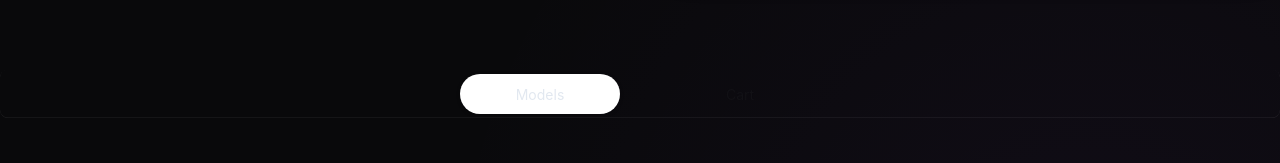
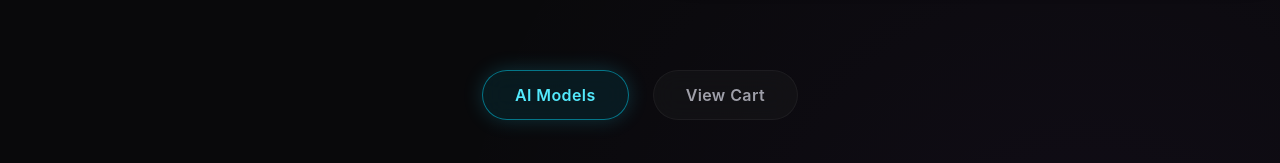
Before and after one commit to mahmudulhasanzb/AI-Models-Hub, a React (Vite) app: page / in a window 1280 px wide. Shown: the part 704-867 px from the top of the page. Built offline with nearby package versions, Linux system fonts and the light colour scheme.

Commit message:
style: modernize App.jsx tabs and upgrade toast container to dark theme

```diff
--- a/src/App.jsx
+++ b/src/App.jsx
@@ -27,33 +27,38 @@ function App() {
        <Hero></Hero>
 
        {/* Filter Buttons */}
-       <div className="tabs tabs-box justify-center gap-10 bg-transparent mt-10 mb-10">
-         <input
-           type="radio"
-           name="my_tabs_1"
-           className="tab rounded-full w-40"
-           aria-label="Models"
-           defaultChecked
+       <div className="flex justify-center gap-6 mt-10 mb-10 relative z-10">
+         <button
+           className={`px-8 py-3 rounded-full font-semibold tracking-wide transition-all duration-300 border backdrop-blur-md ${
+             activeTab === "model"
+               ? "bg-cyan-500/10 border-cyan-400/50 text-cyan-300 shadow-[0_0_20px_rgba(34,211,238,0.2)]"
+               : "bg-zinc-900/50 border-white/5 text-zinc-400 hover:text-white hover:border-white/10 hover:bg-zinc-800/50"
+           }`}
            onClick={()=> setActiveTab("model")}
-         />
-         <input
-           type="radio"
-           name="my_tabs_1"
-           className="tab rounded-full w-40"
-           aria-label="Cart"
+         >
+           AI Models
+         </button>
+         <button
+           className={`px-8 py-3 rounded-full font-semibold tracking-wide transition-all duration-300 border backdrop-blur-md ${
+             activeTab === "cart"
+               ? "bg-cyan-500/10 border-cyan-400/50 text-cyan-300 shadow-[0_0_20px_rgba(34,211,238,0.2)]"
+               : "bg-zinc-900/50 border-white/5 text-zinc-400 hover:text-white hover:border-white/10 hover:bg-zinc-800/50"
+           }`}
            onClick={()=> setActiveTab("cart")}
-         />
+         >
+           View Cart {carts.length > 0 && <span className="ml-2 bg-cyan-500/20 text-cyan-300 px-2 py-0.5 rounded-full text-xs border border-cyan-400/30">{carts.length}</span>}
+         </button>
        </div>
 
        {activeTab === "model" && <Models modelPromise={modelPromise} carts={carts} setCarts={setCarts}></Models>}
 
-      {activeTab === "cart" && <Cart carts={carts}></Cart>}
+      {activeTab === "cart" && <Cart carts={carts} setCarts={setCarts}></Cart>}
 
        {/* Footer */}
        <Footer />
 
        {/* Toast Container */}
-       <ToastContainer />
+       <ToastContainer theme="dark" toastClassName="bg-zinc-900 border border-white/10 text-white" />
      </>
    );
 }
```
